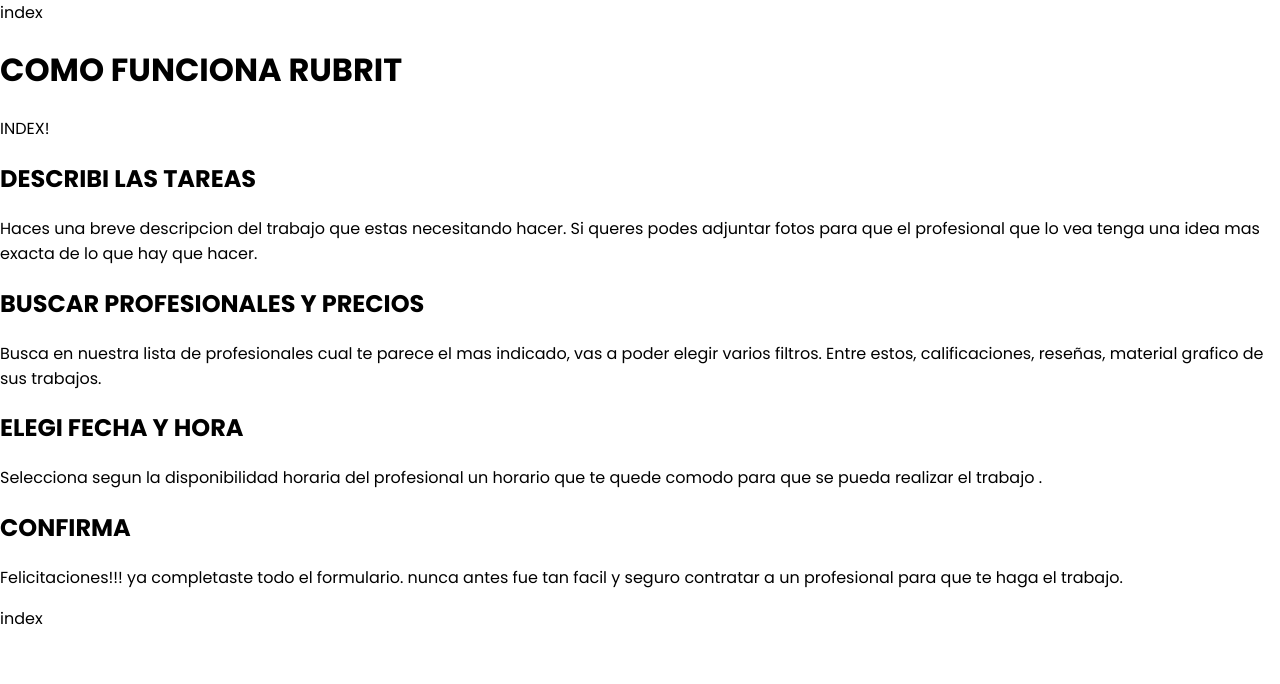
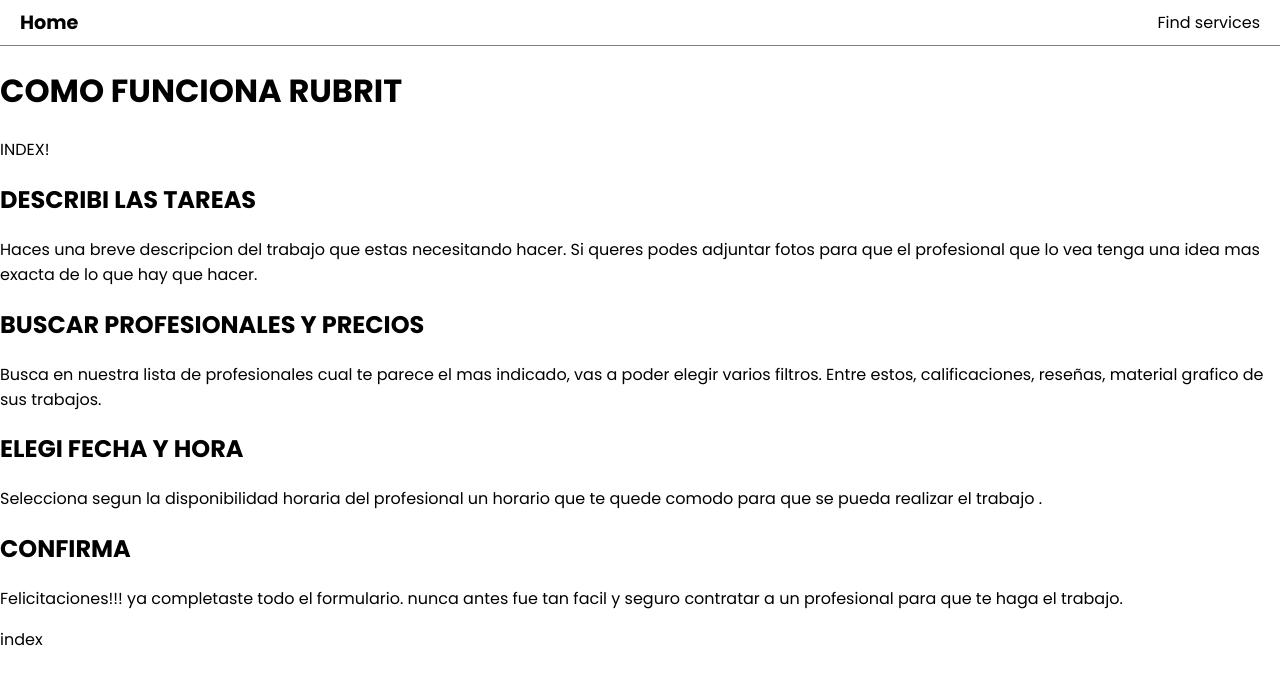
Before and after one commit to RubritCorp/Rubrit-App, a Next.js app: page /findservices in a window 1280 px wide. Shown: the top 684 px of the page. Built offline with nearby package versions, Linux system fonts and the light colour scheme.

Commit message:
feat: set Navbar component
Added basic elements to Navbar component

```diff
--- a/src/components/NavBar/index.tsx
+++ b/src/components/NavBar/index.tsx
@@ -1,5 +1,16 @@
+import Link from "next/link";
+// styles
+import style from "../../styles/Navbar.module.css";
+
 const Navbar: React.FC = () => {
-  return <div>index</div>;
+  return (
+    <nav className={style.navContainer}>
+      <span><Link href="/">Home</Link></span>
+      <ul>
+        <li><Link href="/findservices">Find services</Link></li>
+      </ul>
+    </nav>
+  );
 };
 
 export default Navbar;
--- /dev/null
+++ b/src/styles/Navbar.module.css
@@ -0,0 +1,18 @@
+.navContainer {
+  display: flex;
+  justify-content: space-between;
+  align-items: center;
+  border-bottom: 1px solid gray;
+  padding: 8px 20px;
+}
+
+.navContainer span {
+  font-size: 1.2em;
+  font-weight: bold;
+}
+
+.navContainer ul {
+  list-style: none;
+  padding: 0px;
+  margin: 0px;
+}
```
